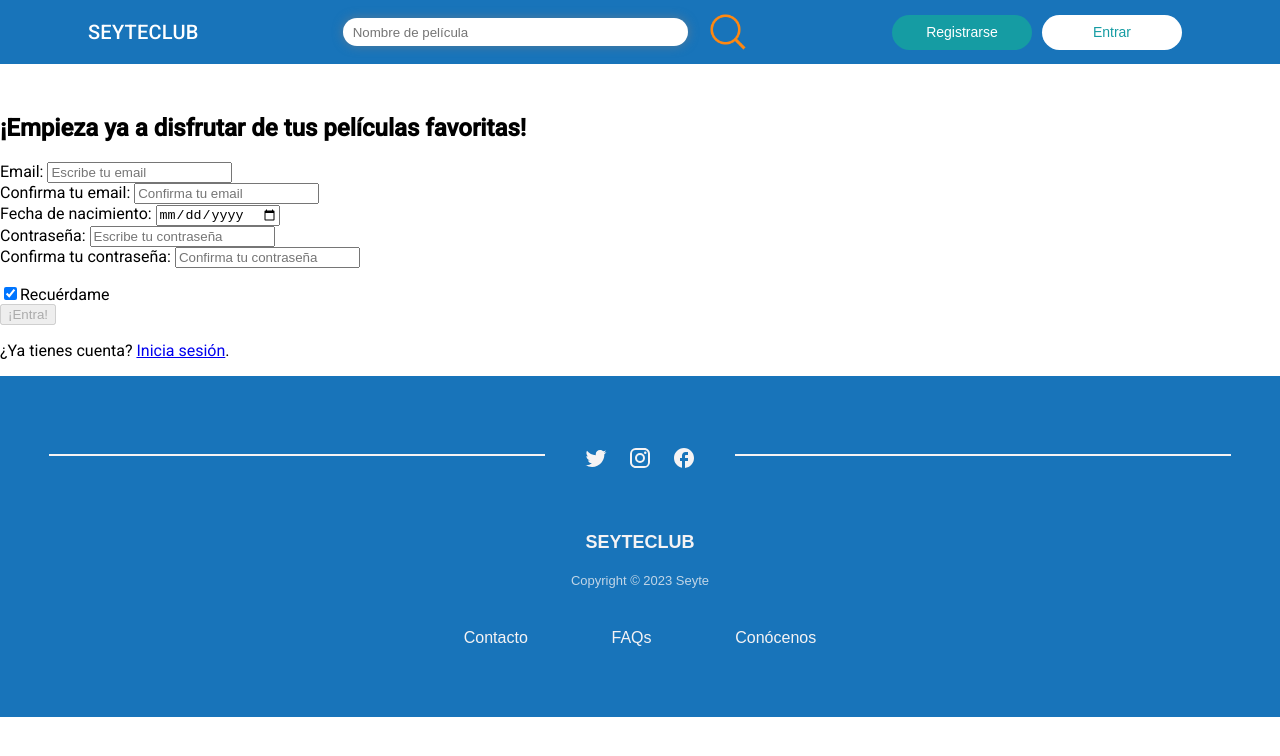
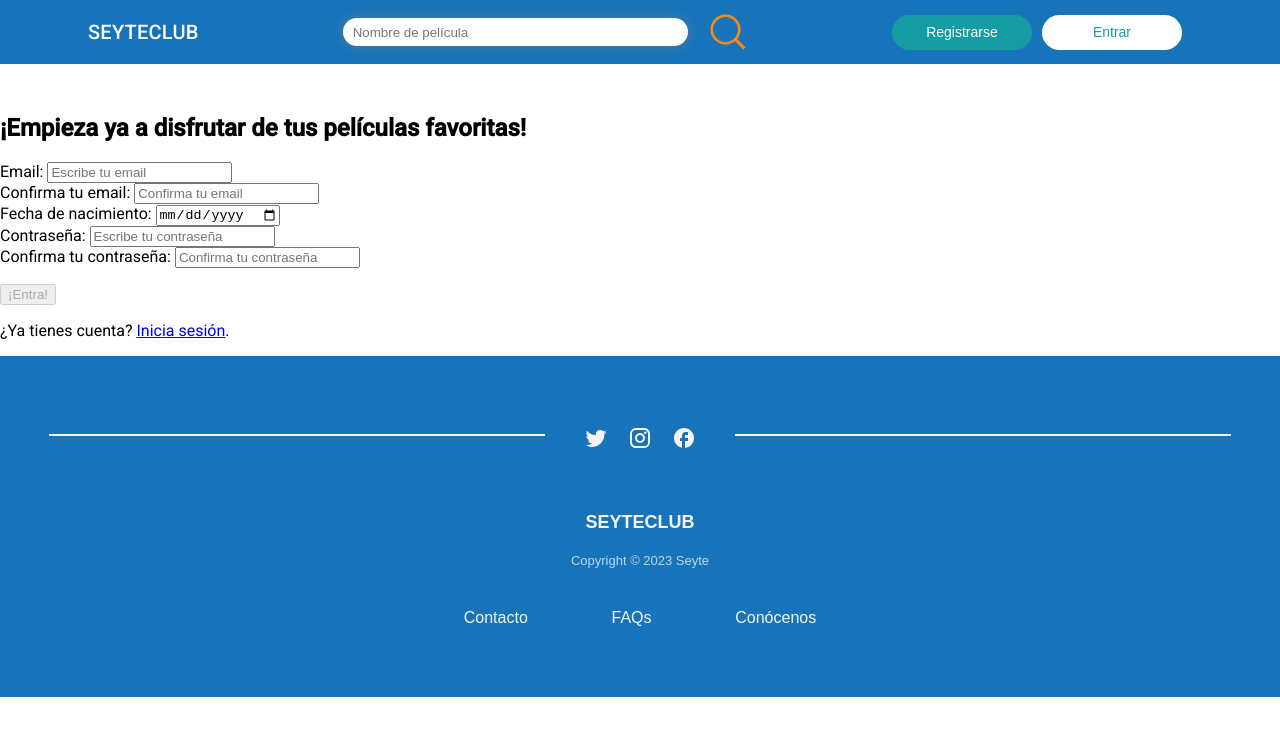
Before and after one commit to mwue111/Videoclub-Seyte-II, an Angular app in the folder videoclub-front/: page / in a window 1280 px wide. Both pictures are taken after a click on the button "Registrarse". Shown: the top 756 px of the page. Built offline with nearby package versions, Linux system fonts and the light colour scheme; no server answers.

Commit message:
quitado checkbox de registro

```diff
--- a/videoclub-front/src/app/modules/auth/register/register.component.html
+++ b/videoclub-front/src/app/modules/auth/register/register.component.html
@@ -30,12 +30,6 @@
       <p style="color:green;">{{ hasSuccessText }}</p>
     </ng-container>
 
-    <div>
-        <div>
-            <input type="checkbox" checked="" id="checkbox-remember">
-            <label for="checkbox-remember">Recuérdame</label>
-        </div>
-    </div>
     <button type="submit" (click)="submit()" [disabled]="loginForm.invalid">¡Entra!</button>
   </form>
 
```
